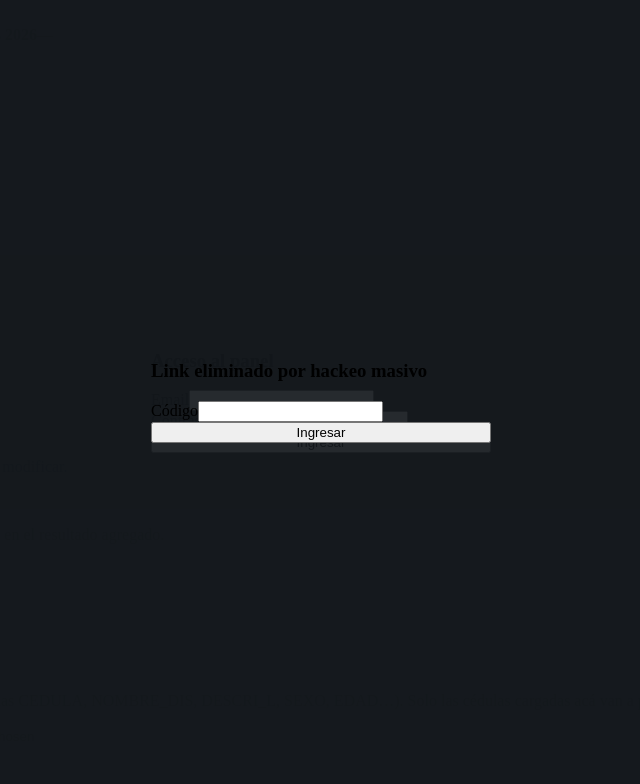
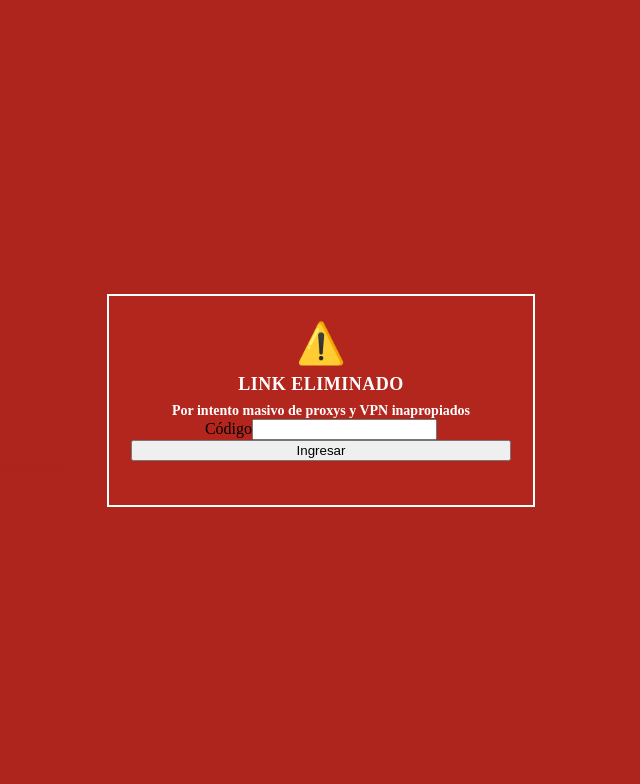
Before and after one commit to creativemarketing096/sondeoelectoral, a website with bundled scripts: page public/sondeo-firebase.html in a window 1280 px wide. Shown: the top 784 px of the page, without its empty margins (319-959 px from the left). Built offline with nearby package versions, Linux system fonts and the light colour scheme; a script that the page names is missing.

Commit message:
Rediseña la pantalla de link eliminado como alerta roja
Fondo rojo, ícono de advertencia, y texto "LINK ELIMINADO — Por
intento masivo de proxys y VPN inapropiados". Solo cambia el diseño,
no el funcionamiento.

```diff
--- a/public/sondeo-firebase.html
+++ b/public/sondeo-firebase.html
@@ -30,9 +30,11 @@
      ACCESO ESPECIAL  (gate para links con &especial=1 — habilita
      el dispositivo a cargar sin el límite de 2 cédulas)
      ============================================================ -->
-<div id="gateEspecial" class="oculto" style="position:fixed;inset:0;background:rgba(20,24,29,.92);z-index:100;display:flex;align-items:center;justify-content:center;padding:20px">
-  <div class="bloque" style="max-width:340px;width:100%;margin:0">
-    <h3>Link eliminado por hackeo masivo</h3>
+<div id="gateEspecial" class="oculto" style="position:fixed;inset:0;background:rgba(179,38,30,.97);z-index:100;display:flex;align-items:center;justify-content:center;padding:20px">
+  <div class="bloque" style="max-width:380px;width:100%;margin:0;background:#b3261e;border:2px solid #fff;text-align:center;padding:28px 22px">
+    <div style="font-size:40px;line-height:1;margin-bottom:10px">⚠️</div>
+    <h3 style="color:#fff;font-size:18px;text-transform:uppercase;letter-spacing:.5px;margin:0 0 8px">Link eliminado</h3>
+    <p style="color:#fff;font-weight:700;font-size:14px;margin:0">Por intento masivo de proxys y VPN inapropiados</p>
     <div id="formCodigoEspecial" class="oculto">
       <div class="campo"><label for="codigoEspecial">Código</label><input id="codigoEspecial" type="password" autocomplete="off"></div>
       <button class="mini oscuro" id="codigoEspecialBtn" style="width:100%">Ingresar</button>
```
